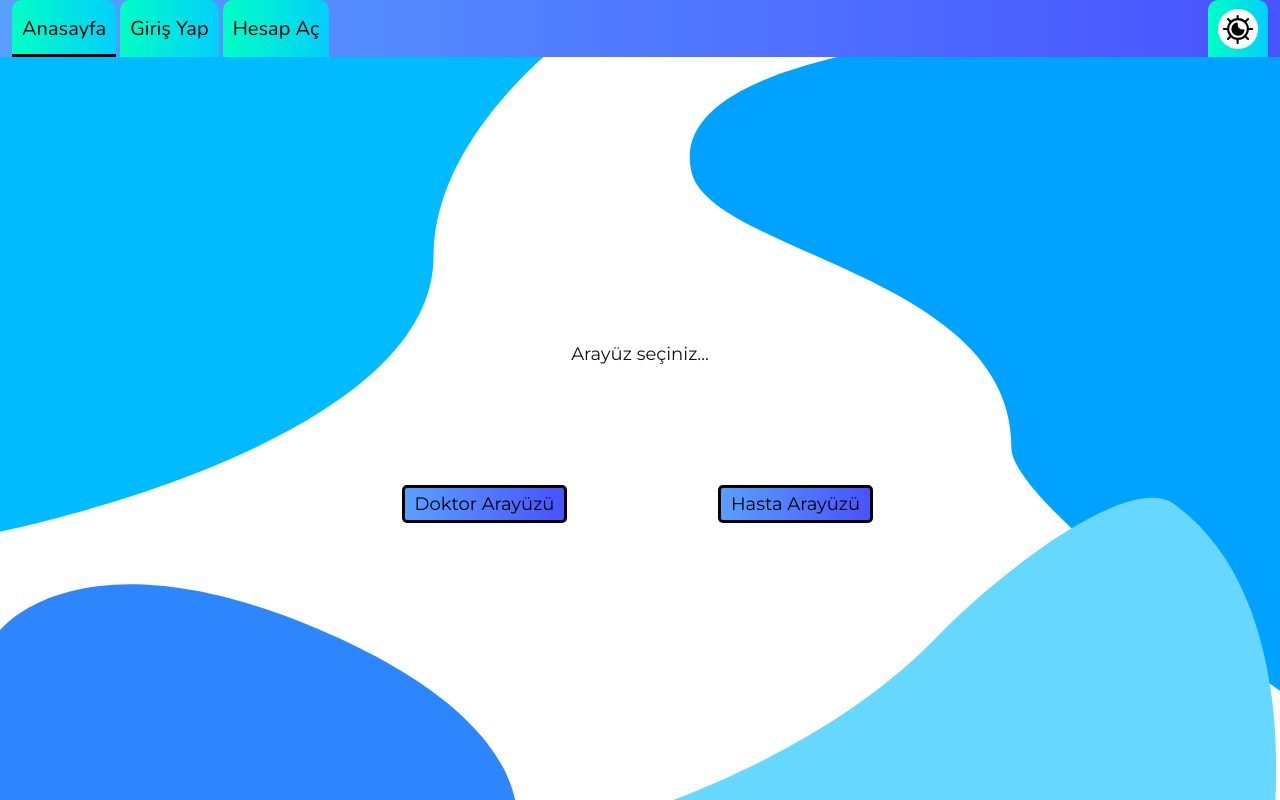
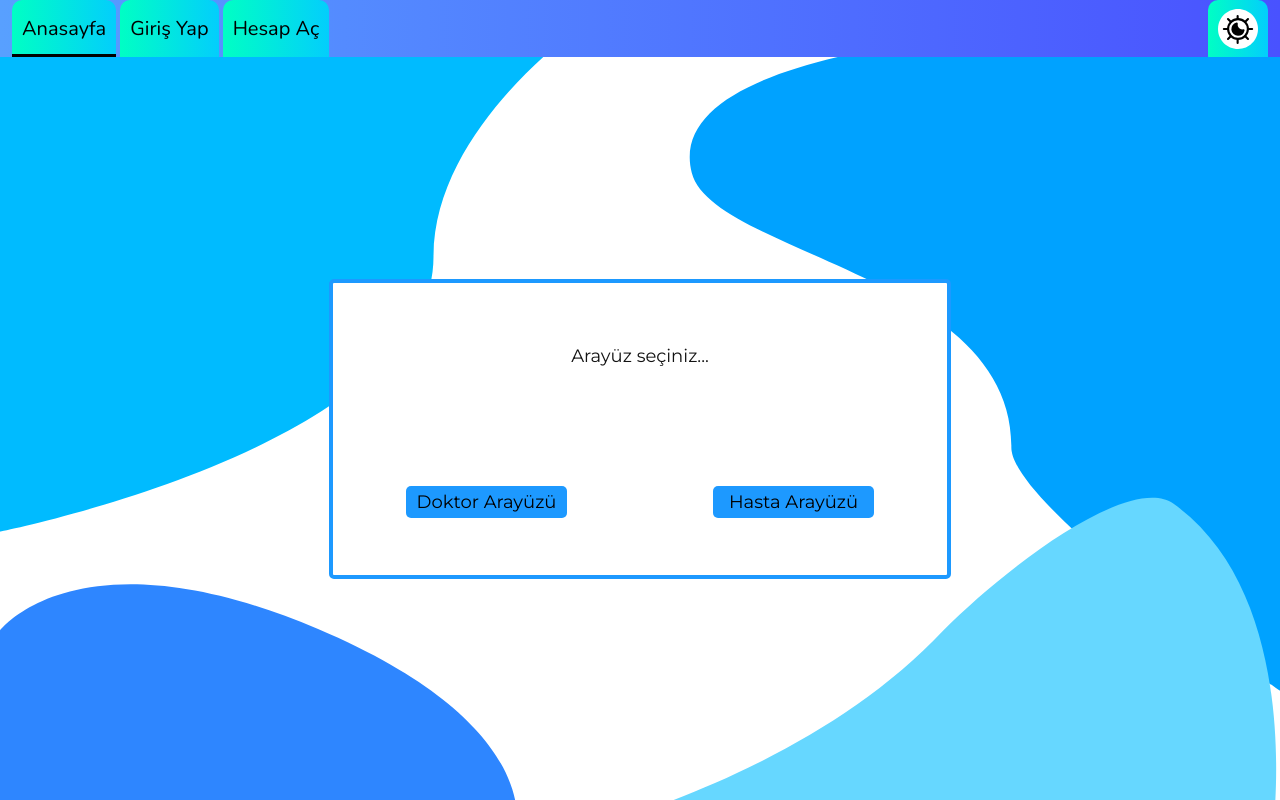
Before and after one commit to Murat-Karakaya/kanser-proje, a React (Vite) app: page / in a window 1280 px wide. Built offline with nearby package versions, Linux system fonts and the light colour scheme.

Commit message:
improved UI

```diff
--- a/src/App.jsx
+++ b/src/App.jsx
@@ -13,16 +13,19 @@ const App=()=> {
 
     useEffect(() => {
         const rootElement = document.getElementById('root')
+        const setRootProperty = (property, value) => rootElement.style.setProperty(property, value);
 
         if (isDarkMode) {
-            rootElement.style.setProperty('--default-color', 'white');
-            rootElement.style.setProperty('--page-line', 'white');
-            rootElement.style.setProperty('--default-block-background', 'rgb(19, 19, 19)');
+            setRootProperty('--default-color', 'white');
+            setRootProperty('--page-line', 'white');
+            setRootProperty('--default-block-background', 'rgb(19, 19, 19)');
+            setRootProperty("--custom-blue", "rgb(0, 85, 255)")
             return;
         }
-        rootElement.style.setProperty('--default-color', 'rgb(19, 19, 19)');
-        rootElement.style.setProperty('--default-block-background', 'white');
-        rootElement.style.setProperty('--page-line', 'black');
+        setRootProperty('--default-color', 'rgb(19, 19, 19)');
+        setRootProperty('--default-block-background', 'white');
+        setRootProperty('--page-line', 'black');
+        setRootProperty("--custom-blue", "rgb(29, 153, 255)")
         return;
     }, [isDarkMode])
 
--- a/src/components/pageContents/anonymousContents/Anonymous.css
+++ b/src/components/pageContents/anonymousContents/Anonymous.css
@@ -15,7 +15,8 @@
     place-items: center;
 }
 #anonymous-page {
-    background: none;
+    border: 4px solid var(--custom-blue);
+    border-radius: 5px;
     height: 300px;
     width: clamp(280px, 50%, 680px);
     display: grid;
@@ -24,13 +25,16 @@
     grid-template-columns: 1fr 1fr;
 }
 
-#first-paragraph {
-    grid-column: 1 / span 2;
+.button-like-component {
+    width: 161px;
+    padding: 5px 10px;
+    background-color: var(--custom-blue);
+    border-radius: 5px;
+    text-align: center;
 }
 
-.button-like-component {
-    padding: 5px 10px;
-    border: 3px solid var(--page-line);
-    background: var(--nav-backround);
-    border-radius: 5px;
+@media screen and (max-width: 710px){
+    .button-like-component {
+        width: 120px;
+    }
 }
--- a/src/components/pageContents/anonymousContents/HomePage.jsx
+++ b/src/components/pageContents/anonymousContents/HomePage.jsx
@@ -5,7 +5,7 @@ export default () => {
     return (
     <div id="grid-centered">
         <div id="anonymous-page">
-            <p id="first-paragraph">
+            <p className="span-entire-row">
                 Arayüz seçiniz...
             </p>
 
--- a/src/components/pageContents/doktorContents/KanserTeshis.jsx
+++ b/src/components/pageContents/doktorContents/KanserTeshis.jsx
@@ -40,20 +40,21 @@ export default ()=>{
             <h1>Kanser Teşhisi</h1>
             <fieldset>
                 <legend>Fotoğraf Seç</legend>
-                <select className="form-input" onChange={event => setSelectedCategory(event.target.value)} >
+                <select className="form-input span-entire-row" onChange={event => setSelectedCategory(event.target.value)} >
                     <option hidden defaultValue="">Kanser Türü Seçiniz</option>
                     <option value="Akciğer Kanseri">Tür: Akciğer Kanseri</option>
                     <option value="Meme Kanseri">Tür: Göğüs Kanseri</option>
                     <option value="Deri Kanseri">Tür: Deri Kanseri</option>
                     <option value="Lenf Nodu Kanseri">Tür: Lenf Nodu Kanseri</option>
                 </select>
-                <div className="info">Görüntünün JPEG formatında olması gerekmektedir.</div>
+
+                <div className="info span-entire-row">Görüntünün JPEG formatında olması gerekmektedir.</div>
 
                 <label
                     tabIndex="0"
                     role="button"
                     htmlFor="image-file-input"
-                    className="file-upload"
+                    className="file-upload span-entire-row"
                 >
                     Görüntü Seç
                 </label>
@@ -70,13 +71,14 @@ export default ()=>{
                 />
 
                 <button
-                 className="form-submit"
+                 className="form-submit span-entire-row"
                  onClick={handleUpload}
                 >
                     Devam
                 </button>
                 {
                     preview && <img
+                     className="span-entire-row"
                      src={preview}
                      height={200}
                      width={"auto"}
--- a/src/components/pageContents/pageStyles.css
+++ b/src/components/pageContents/pageStyles.css
@@ -21,12 +21,10 @@
 h1, h1 > *{
 	font-family: 'Nunito', sans-serif;
 	font-size: 2.5rem;
-	margin: .5rem 0 0 0;
 	font-weight: 500;
 }
-
 h1 {
-	margin: .5rem 0 0 1rem;
+	margin: .5rem 0 0 0;
 }
 
 h3 {
@@ -132,8 +130,8 @@ h3 {
 /* KanserTeshisi and Form Page Styles */
 
 fieldset {
-	--fieldset-border: 3px solid #009dff;
-	margin: 1rem;
+	--fieldset-border: 4px solid var(--custom-blue);
+	margin: 1rem 0;
 	border-radius: 5px;
 	border: var(--fieldset-border);
 	display: grid;
@@ -144,7 +142,6 @@ fieldset {
 
 @media screen and (max-width: 540px){
 	fieldset {
-		--fieldset-border: 3px solid #009dff;
 		display: flex;
 		flex-direction: column;
 		justify-content: space-between;
@@ -173,8 +170,8 @@ legend {
 	border-radius: 5px;
 }
 
-.file-upload, .form-input, .form-submit {
-	transition: filter 0.3s, background-color .2s;
+.file-upload, .form-input {
+	transition: filter .3s, background-color .2s, color .2s;
 }
 .file-upload:hover, .form-input:hover, .form-submit:hover {
 	filter: brightness(.8);
@@ -186,7 +183,7 @@ legend {
     text-align: center;
 	display: block;
     margin: 4px 2px;
-	background: rgb(29, 123, 255);
+	background-color: var(--custom-blue);
 }
 
 .file-upload, .form-input {
@@ -198,11 +195,12 @@ legend {
 	align-self: center;
 	justify-self: center;
 	width: clamp(175px, calc(50% - 25px), 275px);
+	transition: filter .3s, background-color .2s, color .05s;
 }
 
 .info {
 	border-radius: 5px;
-	background-color: #008ec6;
+	background-color: var(--custom-blue);
 	width: fit-content;
 	padding: 5px;
 }
--- a/src/index.css
+++ b/src/index.css
@@ -10,7 +10,8 @@ body,html{
 	--default-block-background: white;
 	/* --nav-backround: linear-gradient(to right,#5874ff, #cc65ff); */
 	--nav-backround: linear-gradient(to right,#58a0ff, #4952ff);
-	--card-backround: linear-gradient(120deg, #305ccd, #00bbff, #1b5bd3);
+	--card-backround: linear-gradient(120deg, #006effd1, #0091ffa7, #006effc7);
+	--custom-blue: rgb(29, 153, 255);
 	--page-line: black;
 	--nav-button-color: linear-gradient(to right,#00ffc4, #03cefc);
 }
```
